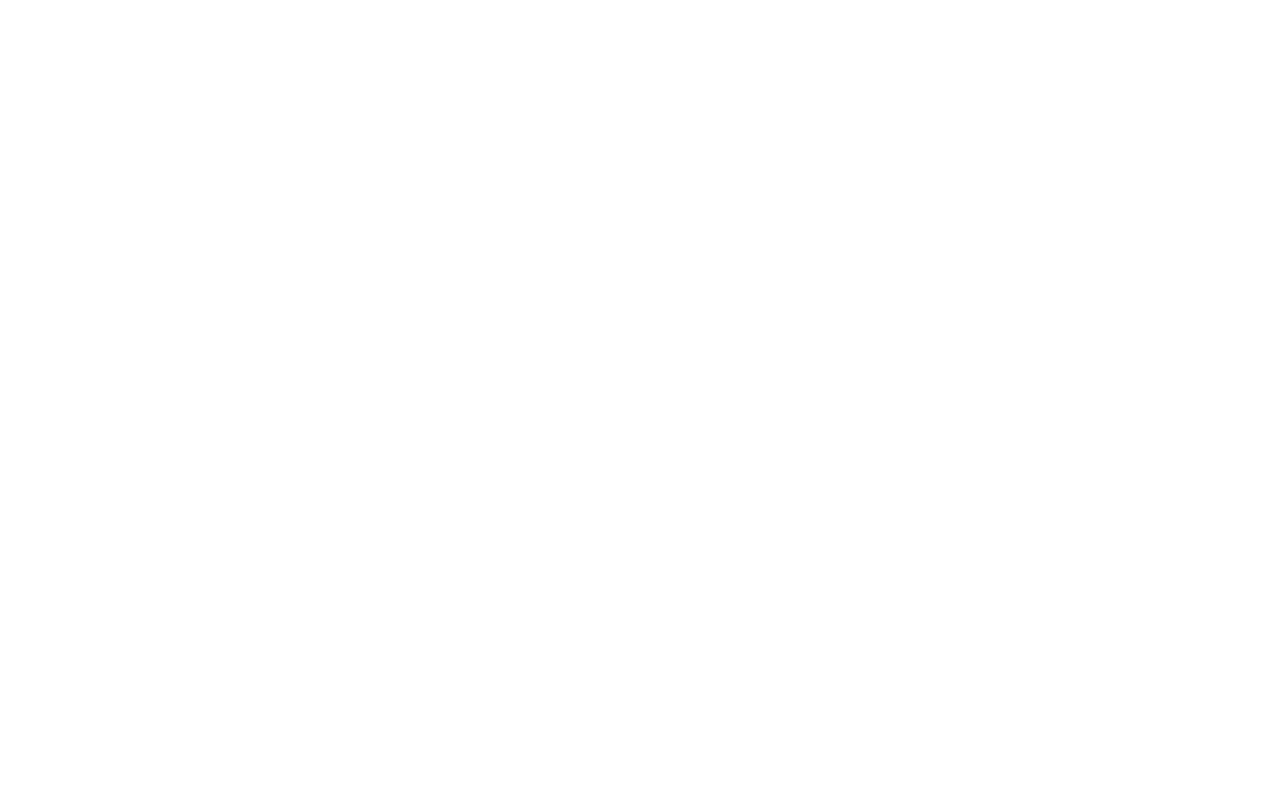
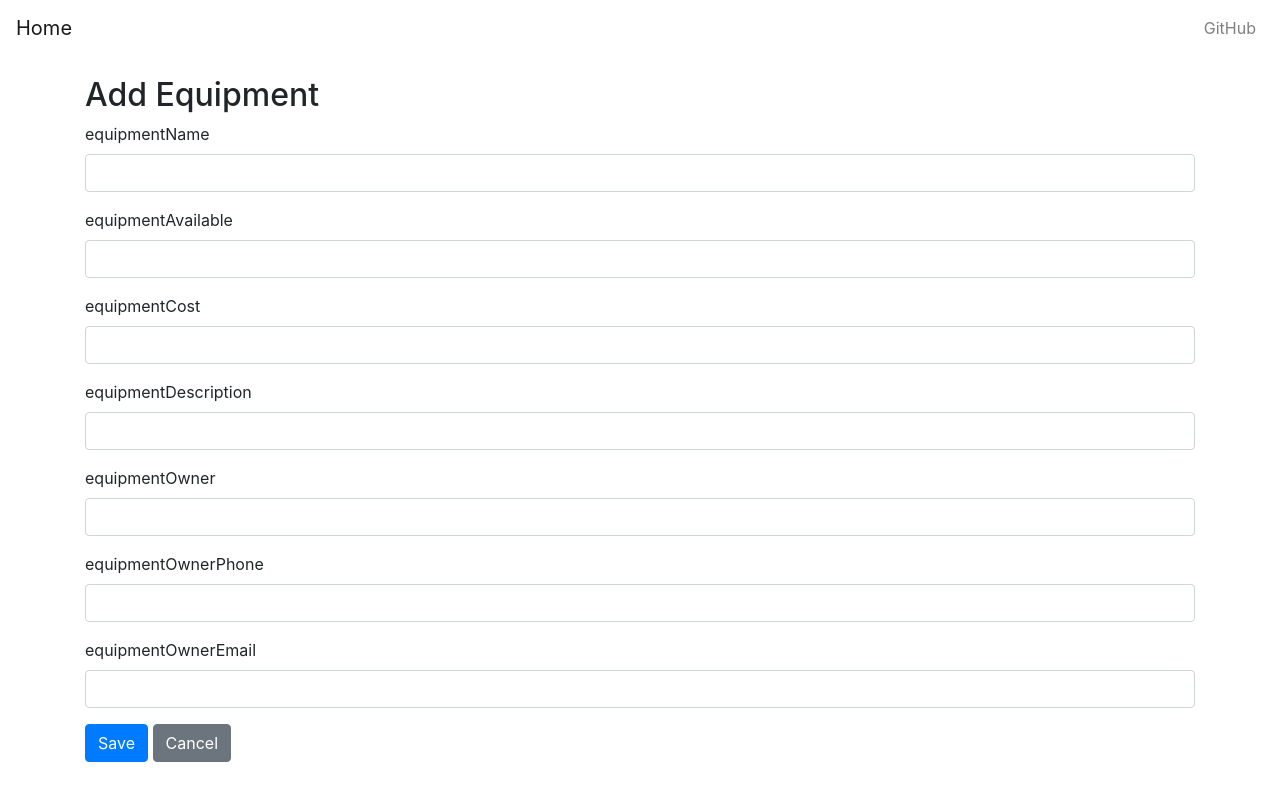
Before and after one commit to stuvwxyz/equipment-ui, a React (Create React App) app: page /equipmentedit/1 in a window 1280 px wide. Built offline with nearby package versions, Linux system fonts and the light colour scheme; no server answers.

Commit message:
Added in post and put

```diff
--- a/src/App.js
+++ b/src/App.js
@@ -3,6 +3,9 @@
 import Home from './Home';
 import { BrowserRouter as Router, Route, Switch } from 'react-router-dom';
 import EquipmentList from './EquipmentList';
+import EquipmentDisplay from "./EquipmentDisplay";
+import EquipmentEdit from "./EquipmentEdit";
+
 
 class App extends Component {
   render() {
@@ -10,7 +13,9 @@
         <Router>
           <Switch>
             <Route path='/' exact={true} component={Home}/>
-            <Route path='/api/equipment' exact={true} component={EquipmentList}/>
+            <Route path='/equipment' exact={true} component={EquipmentList}/>
+            <Route path='/equipment/:id' component={EquipmentDisplay}/>
+            <Route path='/equipmentedit/:id' component={EquipmentEdit}/>
           </Switch>
         </Router>
     )
--- a/src/AppNavbar.js
+++ b/src/AppNavbar.js
@@ -16,17 +16,13 @@
     }
 
     render() {
-        return <Navbar color="dark" dark expand="md">
+        return <Navbar color="faded" light expand="md">
             <NavbarBrand tag={Link} to="/">Home</NavbarBrand>
             <NavbarToggler onClick={this.toggle}/>
             <Collapse isOpen={this.state.isOpen} navbar>
                 <Nav className="ml-auto" navbar>
                     <NavItem>
-                        <NavLink
-                            href="https://twitter.com/oktadev">@oktadev</NavLink>
-                    </NavItem>
-                    <NavItem>
-                        <NavLink href="https://github.com/oktadeveloper/okta-spring-boot-react-crud-example">GitHub</NavLink>
+                        <NavLink href="https://github.com/stuvwxyz/equipment-ui">GitHub</NavLink>
                     </NavItem>
                 </Nav>
             </Collapse>
--- /dev/null
+++ b/src/EquipmentDisplay.js
@@ -0,0 +1,80 @@
+import React, { Component } from 'react';
+import { Link, withRouter } from 'react-router-dom';
+import { Button, Container, Form, FormGroup, Input, Label } from 'reactstrap';
+import AppNavbar from './AppNavbar';
+
+class EquipmentDisplay extends Component {
+
+    emptyItem = {
+        equipmentName: '',
+        equipmentAvailable: '',
+        equipmentCost: '',
+        equipmentDescription: '',
+        equipmentOwner: '',
+        equipmentOwnerPhone: '',
+        equipmentOwnerEmail: ''
+    };
+
+    constructor(props) {
+        super(props);
+        this.state = {
+            item: this.emptyItem
+        };
+
+    }
+
+    async componentDidMount() {
+        if (this.props.match.params.id !== 'new') {
+            const group = await (await fetch(`/api/equipment/${this.props.match.params.id}`)).json();
+            this.setState({item: group});
+        }
+    }
+
+    render() {
+        const {item} = this.state;
+        const title = <h2>Equipment Details</h2>;
+
+        return <div>
+            <AppNavbar/>
+            <Container>
+                {title}
+                <Form onSubmit={this.handleSubmit}>
+                    <FormGroup>
+                        <Label for="equipmentName">equipmentName</Label>
+                        <Input type="text" name="equipmentName" id="equipmentName" value={item.equipmentName || ''}
+                               autoComplete="equipmentName"/>
+
+                        <Label for="equipmentAvailable">equipmentAvailable</Label>
+                        <Input type="text" name="equipmentAvailable" id="equipmentAvailable" value={item.equipmentAvailable || ''}
+                               autoComplete="equipmentAvailable"/>
+
+                        <Label for="equipmentCost">equipmentCost</Label>
+                        <Input type="text" name="equipmentCost" id="equipmentCost" value={item.equipmentCost || ''}
+                               autoComplete="equipmentCost"/>
+
+                        <Label for="equipmentDescription">equipmentDescription</Label>
+                        <Input type="text" name="equipmentDescription" id="equipmentDescription" value={item.equipmentDescription || ''}
+                               autoComplete="equipmentDescription"/>
+
+                        <Label for="equipmentOwner">equipmentOwner</Label>
+                        <Input type="text" name="equipmentOwner" id="equipmentOwner" value={item.equipmentOwner || ''}
+                               autoComplete="equipmentOwner"/>
+
+                        <Label for="equipmentOwnerPhone">equipmentOwnerPhone</Label>
+                        <Input type="text" name="equipmentOwnerPhone" id="equipmentOwnerPhone" value={item.equipmentOwnerPhone || ''}
+                               autoComplete="equipmentOwnerPhone"/>
+
+                        <Label for="equipmentOwnerEmail">equipmentTerrain</Label>
+                        <Input type="text" name="equipmentOwnerEmail" id="equipmentOwnerEmail" value={item.equipmentOwnerEmail || ''}
+                               autoComplete="equipmentOwnerEmail"/>
+                    </FormGroup>
+                    <FormGroup>
+                        <Button color="success" tag={Link} to="/equipment">Return</Button>
+                    </FormGroup>
+                </Form>
+            </Container>
+        </div>
+    }
+}
+
+export default withRouter(EquipmentDisplay);
--- /dev/null
+++ b/src/EquipmentEdit.js
@@ -0,0 +1,113 @@
+import React, { Component } from 'react';
+import { Link, withRouter } from 'react-router-dom';
+import { Button, Container, Form, FormGroup, Input, Label } from 'reactstrap';
+import AppNavbar from './AppNavbar';
+
+class EquipmentEdit extends Component {
+
+    emptyItem = {
+        equipmentName: '',
+        equipmentAvailable: '',
+        equipmentCost: '',
+        equipmentDescription: '',
+        equipmentOwner: '',
+        equipmentOwnerPhone: '',
+        equipmentOwnerEmail: ''
+    };
+
+    constructor(props) {
+        super(props);
+        this.state = {
+            item: this.emptyItem
+        };
+        this.handleChange = this.handleChange.bind(this);
+        this.handleSubmit = this.handleSubmit.bind(this);
+    }
+
+    async componentDidMount() {
+        if (this.props.match.params.id !== 'new') {
+            const group = await (await fetch(`/api/equipment/${this.props.match.params.id}`)).json();
+            this.setState({item: group});
+        }
+    }
+
+    handleChange(event) {
+        const target = event.target;
+        const value = target.value;
+        const name = target.name;
+        let item = {...this.state.item};
+        item[name] = value;
+        this.setState({item});
+    }
+
+    async handleSubmit(event) {
+        event.preventDefault();
+        const {item} = this.state;
+
+        await fetch('/api/equipment', {
+            method: (item.id) ? 'PUT' : 'POST',
+            headers: {
+                'Accept': 'application/json',
+                'Content-Type': 'application/json'
+            },
+            body: JSON.stringify(item),
+        });
+        this.props.history.push('/equipment');
+    }
+
+    render() {
+        const {item} = this.state;
+        const title = <h2>{item.id ? 'Edit Equipment' : 'Add Equipment'}</h2>;
+
+        return <div>
+            <AppNavbar/>
+            <Container>
+                {title}
+                <Form onSubmit={this.handleSubmit}>
+                    <FormGroup>
+                        <Label for="equipmentName">equipmentName</Label>
+                        <Input type="text" name="equipmentName" id="equipmentName" value={item.equipmentName || ''}
+                               onChange={this.handleChange} autoComplete="equipmentName"/>
+                    </FormGroup>
+                    <FormGroup>
+                        <Label for="equipmentAvailable">equipmentAvailable</Label>
+                        <Input type="boolean" name="equipmentAvailable" id="equipmentAvailable" value={item.equipmentAvailable || ''}
+                               onChange={this.handleChange} autoComplete="equipmentAvailable"/>
+                    </FormGroup>
+                    <FormGroup>
+                        <Label for="equipmentCost">equipmentCost</Label>
+                        <Input type="text" name="equipmentCost" id="equipmentCost" value={item.equipmentCost || ''}
+                               onChange={this.handleChange} autoComplete="equipmentCost"/>
+                    </FormGroup>
+                    <FormGroup>
+                        <Label for="equipmentDescription">equipmentDescription</Label>
+                        <Input type="text" name="equipmentDescription" id="equipmentDescription" value={item.equipmentDescription || ''}
+                               onChange={this.handleChange} autoComplete="equipmentDescription"/>
+                    </FormGroup>
+                    <FormGroup>
+                        <Label for="equipmentOwner">equipmentOwner</Label>
+                        <Input type="text" name="equipmentOwner" id="equipmentOwner" value={item.equipmentOwner || ''}
+                               onChange={this.handleChange} autoComplete="equipmentOwner"/>
+                    </FormGroup>
+                    <FormGroup>
+                        <Label for="equipmentOwnerPhone">equipmentOwnerPhone</Label>
+                        <Input type="text" name="equipmentOwnerPhone" id="equipmentOwnerPhone" value={item.equipmentOwnerPhone || ''}
+                               onChange={this.handleChange} autoComplete="equipmentOwnerPhone"/>
+                    </FormGroup>
+                    <FormGroup>
+                        <Label for="equipmentOwnerEmail">equipmentOwnerEmail</Label>
+                        <Input type="text" name="equipmentOwnerEmail" id="equipmentOwnerEmail" value={item.equipmentOwnerEmail || ''}
+                               onChange={this.handleChange} autoComplete="equipmentOwnerEmail"/>
+                    </FormGroup>
+
+                    <FormGroup>
+                        <Button color="primary" type="submit">Save</Button>{' '}
+                        <Button color="secondary" tag={Link} to="/equipment">Cancel</Button>
+                    </FormGroup>
+                </Form>
+            </Container>
+        </div>
+    }
+}
+
+export default withRouter(EquipmentEdit);
--- a/src/EquipmentList.js
+++ b/src/EquipmentList.js
@@ -48,12 +48,12 @@
                 <td style={{whiteSpace: 'nowrap'}}>{equipment.equipmentDescription}</td>
                 <td style={{whiteSpace: 'nowrap'}}>{equipment.equipmentOwner}</td>
                 <td style={{whiteSpace: 'nowrap'}}>{equipment.equipmentOwnerPhone}</td>
+                <td style={{whiteSpace: 'nowrap'}}>{equipment.equipmentOwnerEmail}</td>
 
                 <td>
                     <ButtonGroup className="float-right">
-                        <Button size="sm" color="success" tag={Link} to={"/api/equipment/" + equipment.equipmentId}>Details</Button>
-
-                        <Button size="sm" color="danger" onClick={() => this.remove(equipment.equipmentId)}>Delete</Button>
+                        <Button size="sm" color="primary" tag={Link} to={"/equipmentedit/" + equipment.equipmentId}>Update</Button>
+                        <Button size="sm" color="danger" onClick={() => this.remove(equipment.equipmentId)} >Remove</Button>
                     </ButtonGroup>
                 </td>
             </tr>
@@ -64,18 +64,19 @@
                 <AppNavbar/>
                 <Container fluid>
                     <div className="float-right">
-                        <Button color="success" tag={Link} to="/api/equipmentedit/new">Add Equipment</Button>
+                        <Button color="success" tag={Link} to="/equipmentedit/new">Add Equipment</Button>
                     </div>
                     <h3>Equipment List</h3>
                     <Table className="mt-4">
                         <thead>
                         <tr>
-                            <th width="15%">Name</th>
-                            <th width="20%">Age</th>
-                            <th width="20%">Gender</th>
-                            <th width="20%">Race</th>
-                            <th width="20%">Physical Description</th>
-                            <th width="20%">Alive</th>
+                            <th width="10%">Item</th>
+                            <th width="10%">Available</th>
+                            <th width="15%">Rental Cost</th>
+                            <th width="20%">Description</th>
+                            <th width="15%">Owner</th>
+                            <th width="10%">Owner Phone</th>
+                            <th width="15%">Owner Email</th>
                             <th width="10%">Actions</th>
                         </tr>
                         </thead>
--- a/src/Home.js
+++ b/src/Home.js
@@ -10,7 +10,7 @@
             <div>
                 <AppNavbar/>
                 <Container fluid>
-                    <Button color="link"><Link to="/api/equipment">Manage Equipment</Link></Button>
+                    <Button color="link"><Link to="/equipment">Manage Equipment</Link></Button>
                 </Container>
             </div>
         );
```
